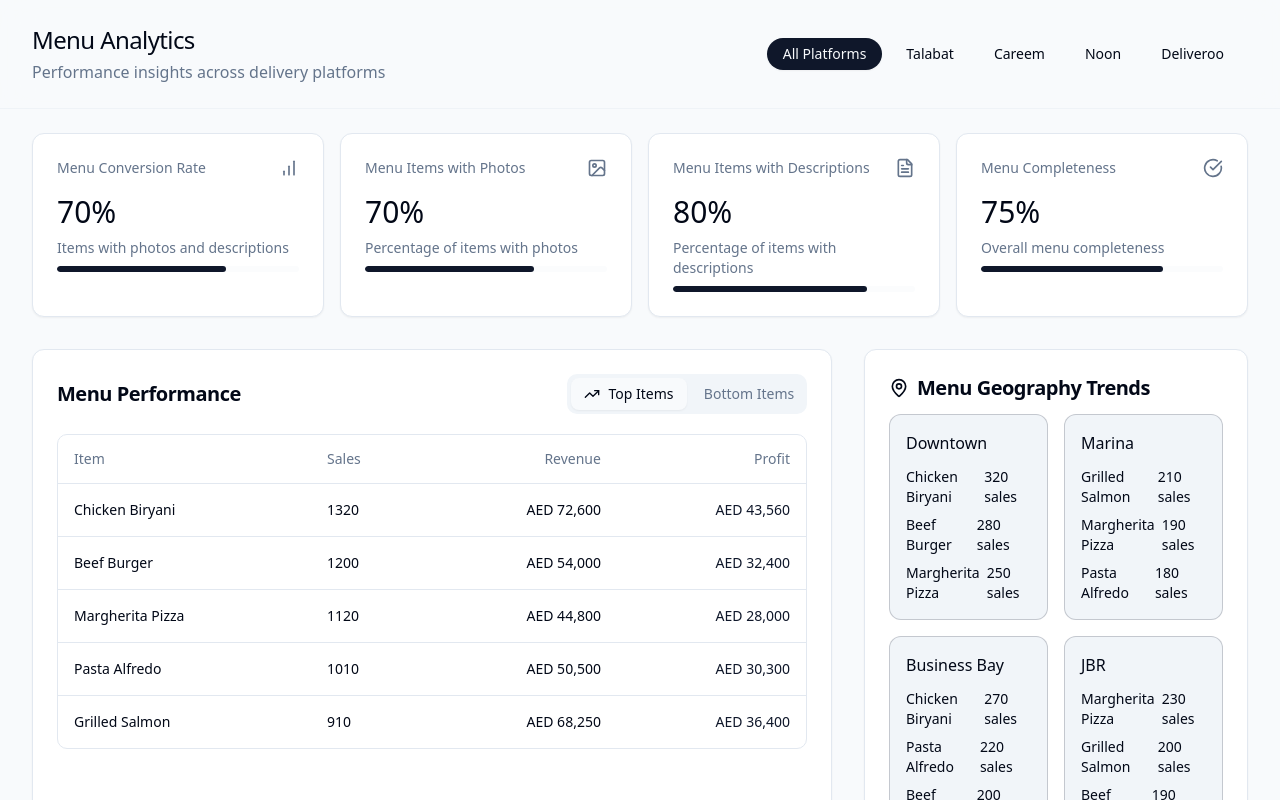
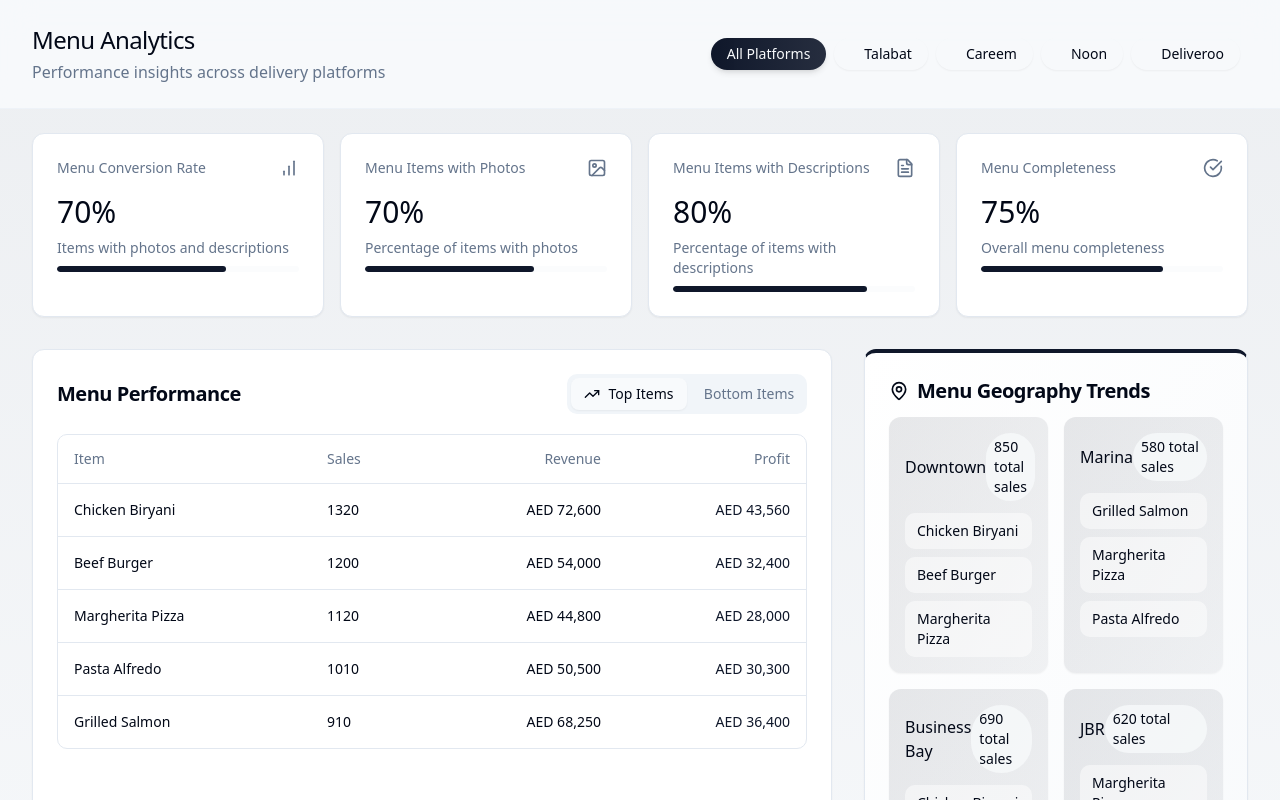
Before and after one commit to AB00k/flavor-analytics-hub-36, a React (Vite) app: page / in a window 1280 px wide. Shown: the top 800 px of the page. Built offline with nearby package versions, Linux system fonts and the light colour scheme.

Commit message:
Enhance page color and geography display
- Added more color to the page to improve visual appeal.
- Modified menu geography to display sales on top.

```diff
--- a/src/components/MenuGeography.tsx
+++ b/src/components/MenuGeography.tsx
@@ -20,12 +20,18 @@ export const MenuGeography = ({ platform, className }: MenuGeographyProps) => {
     }, 400);
   }, [platform]);
 
-  const bgColor = platform !== 'all'
-    ? `bg-platform-${platform}-light border-platform-${platform}/20`
-    : 'bg-secondary border-primary/20';
+  const getPlatformColor = () => {
+    switch(platform) {
+      case 'talabat': return 'from-platform-talabat/20 to-platform-talabat/5';
+      case 'careem': return 'from-platform-careem/20 to-platform-careem/5';
+      case 'noon': return 'from-platform-noon/20 to-platform-noon/5';
+      case 'deliveroo': return 'from-platform-deliveroo/20 to-platform-deliveroo/5';
+      default: return 'from-primary/10 to-primary/5';
+    }
+  };
 
   return (
-    <Card className={cn("h-full shadow-sm", className)}>
+    <Card className={cn("h-full shadow-sm bg-gradient-to-br from-white to-background border-t-4", platform !== 'all' ? `border-t-platform-${platform}` : 'border-t-primary', className)}>
       <CardHeader className="pb-3">
         <CardTitle className="text-xl flex items-center">
           <MapPin className="h-5 w-5 mr-2" />
@@ -34,12 +40,15 @@ export const MenuGeography = ({ platform, className }: MenuGeographyProps) => {
       </CardHeader>
       <CardContent>
         <div className="grid grid-cols-1 sm:grid-cols-2 gap-4">
-          {mockAreaSales.map((area, areaIndex) => (
+          {mockAreaSales.map((area, areaIndex) => {
+            const totalSales = area.topItems.reduce((sum, item) => sum + item.salesCount, 0);
+
+            return (
               <div
                 key={area.area}
                 className={cn(
-                "rounded-lg p-4 transition-all border",
-                bgColor,
+                  "rounded-lg p-4 transition-all bg-gradient-to-br shadow-sm",
+                  getPlatformColor(),
                   !loaded && "opacity-0 translate-y-4",
                   loaded && "opacity-100 translate-y-0",
                   "duration-300 ease-out",
@@ -51,13 +60,18 @@ export const MenuGeography = ({ platform, className }: MenuGeographyProps) => {
                   }
                 )}
               >
-              <h3 className="font-medium mb-3">{area.area}</h3>
+                <div className="flex justify-between items-center mb-3">
+                  <h3 className="font-medium">{area.area}</h3>
+                  <span className="text-sm font-medium px-2 py-1 rounded-full bg-background/80">
+                    {totalSales} total sales
+                  </span>
+                </div>
                 <ul className="space-y-2">
                   {area.topItems.map((item, itemIndex) => (
                     <li
                       key={item.itemId}
                       className={cn(
-                      "flex justify-between items-center text-sm",
+                        "flex justify-between items-center text-sm bg-white/50 rounded-md px-3 py-2",
                         !loaded && "opacity-0 translate-x-4",
                         loaded && "opacity-100 translate-x-0",
                         "transition-all duration-300 ease-out",
@@ -69,12 +83,12 @@ export const MenuGeography = ({ platform, className }: MenuGeographyProps) => {
                       )}
                     >
                       <span>{getItemNameById(item.itemId)}</span>
-                    <span className="font-medium">{item.salesCount} sales</span>
                     </li>
                   ))}
                 </ul>
               </div>
-          ))}
+            );
+          })}
         </div>
       </CardContent>
     </Card>
--- a/src/components/MenuItems.tsx
+++ b/src/components/MenuItems.tsx
@@ -55,11 +55,14 @@ export const MenuItems = ({ platform, className }: MenuItemsProps) => {
 
   const themeColor = platform !== 'all' ? `text-platform-${platform}` : 'text-primary';
   const buttonBg = platform !== 'all' ? `bg-platform-${platform} hover:bg-platform-${platform}/90` : 'bg-primary hover:bg-primary/90';
+  const headerGradient = platform !== 'all'
+    ? `bg-gradient-to-r from-platform-${platform}/20 to-transparent`
+    : 'bg-gradient-to-r from-primary/10 to-transparent';
 
   return (
-    <Card className={cn("shadow-sm", className)}>
+    <Card className={cn("shadow-sm overflow-hidden border-t-4", platform !== 'all' ? `border-t-platform-${platform}` : 'border-t-primary', className)}>
       <Collapsible open={isOpen} onOpenChange={setIsOpen}>
-        <CardHeader className="pb-3 flex flex-row items-center justify-between">
+        <CardHeader className={cn("pb-3 flex flex-row items-center justify-between", headerGradient)}>
           <CardTitle className="text-xl flex items-center">
             <List className="h-5 w-5 mr-2" />
             Complete Menu Analysis
@@ -92,7 +95,10 @@ export const MenuItems = ({ platform, className }: MenuItemsProps) => {
                   )}
                 >
                   <div
-                    className="flex items-center justify-between p-4 bg-muted/30 cursor-pointer hover:bg-muted/50 transition-colors"
+                    className={cn(
+                      "flex items-center justify-between p-4 cursor-pointer hover:bg-muted/50 transition-colors",
+                      categoryExpanded[category] ? headerGradient : "bg-muted/30"
+                    )}
                     onClick={() => toggleCategory(category)}
                   >
                     <h3 className="font-medium">{category}</h3>
@@ -107,7 +113,7 @@ export const MenuItems = ({ platform, className }: MenuItemsProps) => {
                   {categoryExpanded[category] && (
                     <div className="overflow-x-auto">
                       <table className="w-full caption-bottom text-sm">
-                        <thead className="[&_tr]:border-b">
+                        <thead className="[&_tr]:border-b bg-muted/20">
                           <tr className="border-b transition-colors hover:bg-muted/50 data-[state=selected]:bg-muted">
                             <th className="h-10 px-4 text-left align-middle font-medium text-muted-foreground">Item</th>
                             <th className="h-10 px-4 text-left align-middle font-medium text-muted-foreground">Price</th>
@@ -131,6 +137,7 @@ export const MenuItems = ({ platform, className }: MenuItemsProps) => {
                                     !categoryExpanded[category] && "opacity-0 h-0",
                                     categoryExpanded[category] && "opacity-100",
                                     "transition-all duration-300 ease-out",
+                                    index % 2 === 0 ? "bg-white" : "bg-muted/10",
                                     {
                                       "delay-[0ms]": index === 0,
                                       "delay-[50ms]": index === 1,
--- a/src/components/PlatformSelector.tsx
+++ b/src/components/PlatformSelector.tsx
@@ -26,17 +26,31 @@ export const PlatformSelector = ({
     <div className={cn("flex items-center space-x-2 overflow-x-auto py-2", className)}>
       {platforms.map((platform, index) => {
         const isSelected = selectedPlatform === platform;
-        const baseClasses = "px-4 py-1.5 rounded-full text-sm font-medium transition-all duration-300 whitespace-nowrap";
+        const baseClasses = "px-4 py-1.5 rounded-full text-sm font-medium transition-all duration-300 whitespace-nowrap shadow-sm";
 
-        // Dynamic background color based on platform
+        // Enhanced background styles for buttons
         const getBgClass = () => {
           if (platform === 'all') {
-            return isSelected ? 'bg-primary text-primary-foreground' : 'bg-secondary hover:bg-secondary/80 text-secondary-foreground';
+            return isSelected
+              ? 'bg-gradient-to-r from-primary to-primary/90 text-primary-foreground'
+              : 'bg-secondary hover:bg-secondary/80 text-secondary-foreground';
           }
 
           return isSelected
-            ? `bg-platform-${platform} text-white`
+            ? `bg-gradient-to-r from-platform-${platform} to-platform-${platform}/90 text-white`
             : `bg-platform-${platform}-light text-platform-${platform} hover:bg-platform-${platform}-light/80`;
+        };
+
+        // Add platform icon or indicator
+        const getPlatformIndicator = () => {
+          if (platform === 'all') return null;
+
+          return (
+            <div className={cn(
+              "w-2 h-2 rounded-full mr-1.5 inline-block",
+              `bg-platform-${platform}`
+            )} />
+          );
         };
 
         return (
@@ -46,7 +60,7 @@ export const PlatformSelector = ({
             className={cn(
               baseClasses,
               getBgClass(),
-              isSelected && "shadow-sm",
+              isSelected ? "shadow-md" : "",
               mounted ? `opacity-100` : `opacity-0 translate-y-2`,
               "transition-all duration-300 ease-out",
               {
@@ -58,6 +72,7 @@ export const PlatformSelector = ({
               }
             )}
           >
+            {getPlatformIndicator()}
             {platformNames[platform]}
           </button>
         );
--- a/src/pages/Index.tsx
+++ b/src/pages/Index.tsx
@@ -28,6 +28,17 @@ const Index = () => {
     }
   };
 
+  // Get platform-specific gradient
+  const getPlatformGradient = () => {
+    switch(selectedPlatform) {
+      case 'talabat': return 'bg-gradient-to-b from-platform-talabat/5 to-transparent';
+      case 'careem': return 'bg-gradient-to-b from-platform-careem/5 to-transparent';
+      case 'noon': return 'bg-gradient-to-b from-platform-noon/5 to-transparent';
+      case 'deliveroo': return 'bg-gradient-to-b from-platform-deliveroo/5 to-transparent';
+      default: return 'bg-gradient-to-b from-primary/5 to-transparent';
+    }
+  };
+
   useEffect(() => {
     // Page mount animation
     setTimeout(() => {
@@ -36,11 +47,12 @@ const Index = () => {
   }, []);
 
   return (
-    <div className="min-h-screen bg-background">
+    <div className={cn("min-h-screen bg-background", getPlatformGradient())}>
       <div
         ref={headerRef}
         className={cn(
-          "sticky top-0 z-10 backdrop-blur-lg bg-background/80 border-b border-border/40 transition-all duration-500",
+          "sticky top-0 z-10 backdrop-blur-lg bg-background/90 border-b transition-all duration-500",
+          selectedPlatform !== 'all' ? `border-platform-${selectedPlatform}/20` : 'border-border/40',
           !pageLoaded && "opacity-0 -translate-y-4",
           pageLoaded && "opacity-100 translate-y-0"
         )}
@@ -48,7 +60,12 @@ const Index = () => {
         <div className="container max-w-7xl mx-auto py-6 px-4 sm:px-6 lg:px-8">
           <div className="flex flex-col md:flex-row justify-between items-start md:items-center gap-4">
             <div>
-              <h1 className="text-2xl font-medium tracking-tight">Menu Analytics</h1>
+              <h1 className={cn(
+                "text-2xl font-medium tracking-tight",
+                selectedPlatform !== 'all' ? `text-platform-${selectedPlatform}` : ''
+              )}>
+                Menu Analytics
+              </h1>
               <p className="text-muted-foreground mt-1">Performance insights across delivery platforms</p>
             </div>
 
```
Lines whose indentation alone changed are shown as unchanged.
